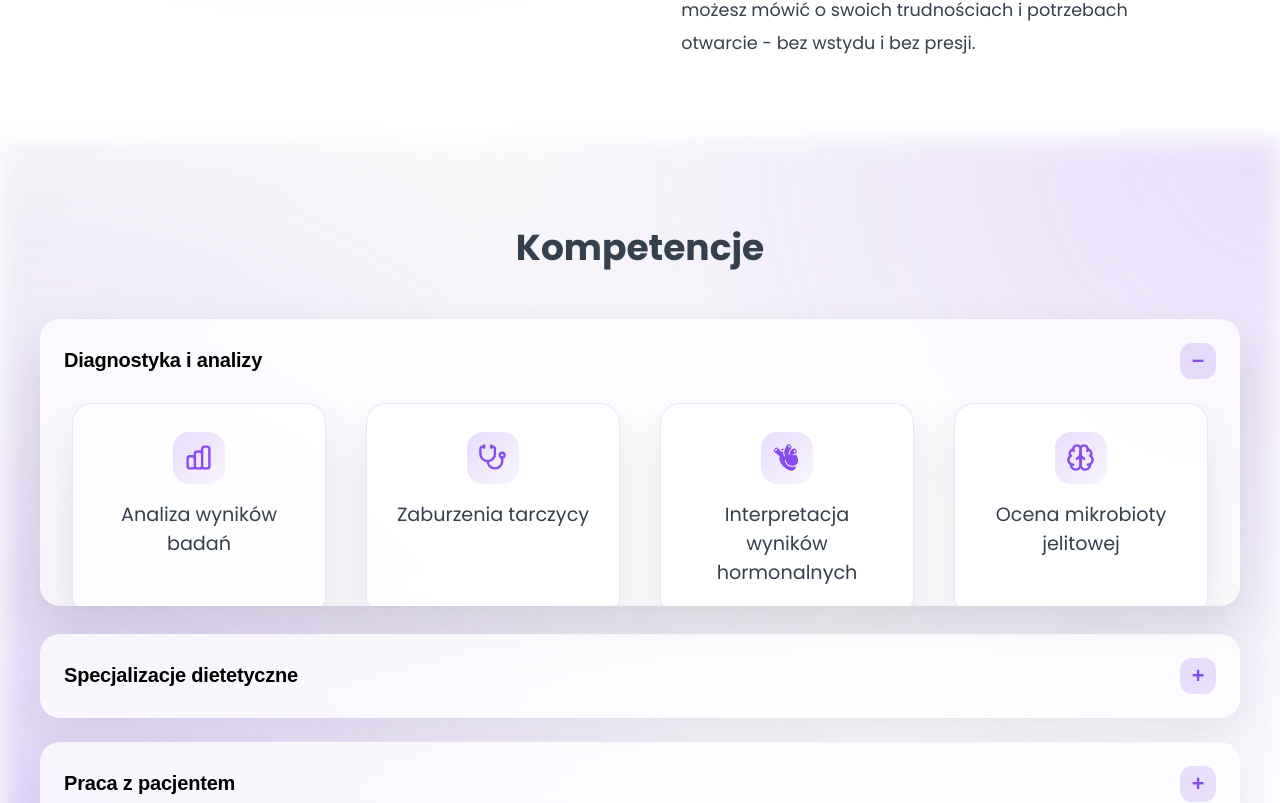
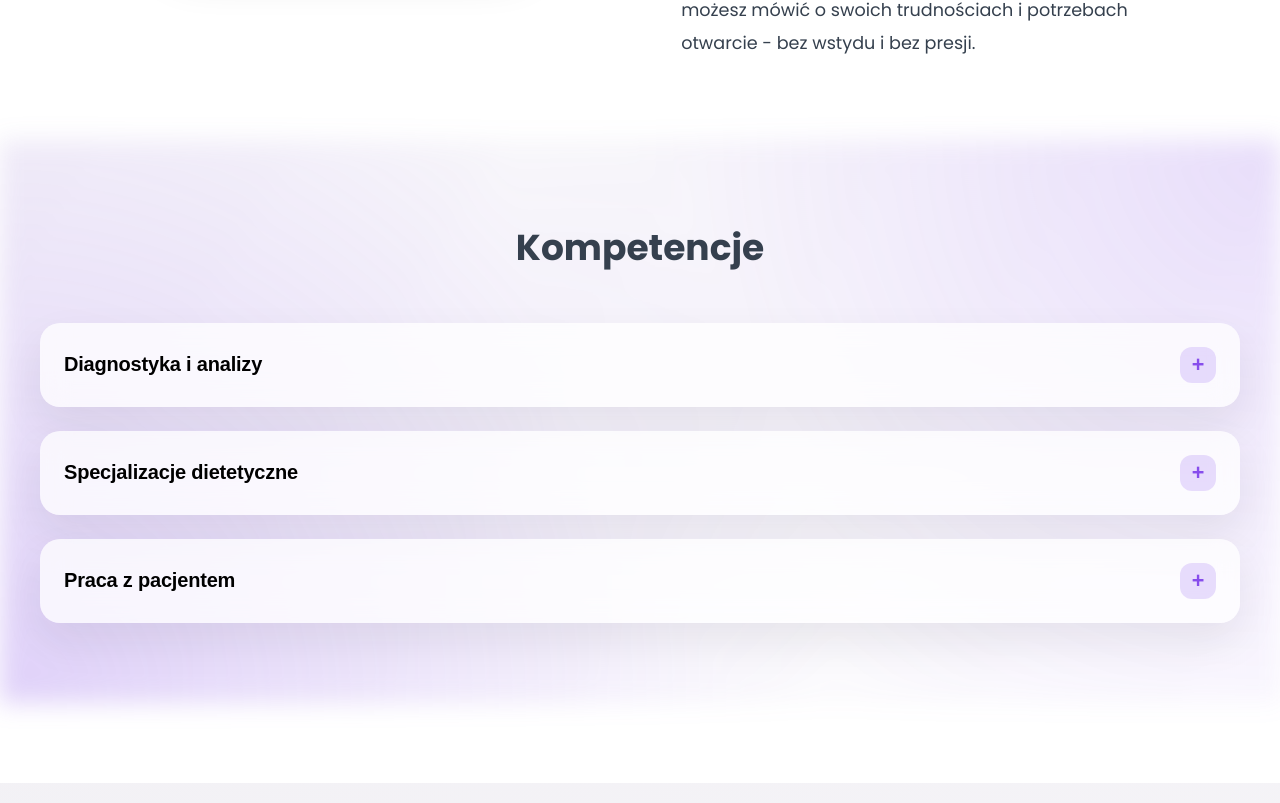
Before and after one commit to DawidZyluk/jagodowa-harmonia-next-js, a Next.js app: page / in a window 1280 px wide. Shown: the part 1583-2386 px from the top of the page. Built offline with nearby package versions, Linux system fonts and the light colour scheme.

Commit message:
Update AboutSection: change initial state of activeAccordion to null for improved functionality.

```diff
--- a/app/sections/AboutSection/AboutSection.tsx
+++ b/app/sections/AboutSection/AboutSection.tsx
@@ -9,7 +9,7 @@
 import "./AboutSection.scss";
 
 export default function AboutSection() {
-  const [activeAccordion, setActiveAccordion] = useState<string | null>(competencyGroups[0].title);
+  const [activeAccordion, setActiveAccordion] = useState<string | null>(null);
 
   return (
     <section className={classNames("about-section")} id="about">
```
